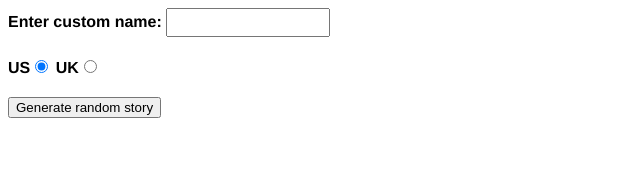
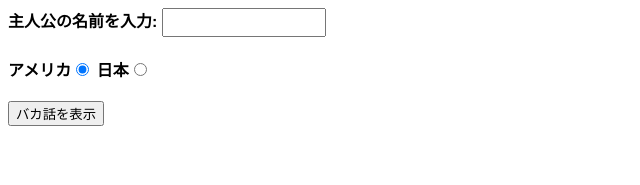
Before and after one commit to houjicha14/github.io, a plain HTML site: page 2020web/week5/silly-story-generator-ja.html in a window 1280 px wide. Shown: the whole page, without its empty margins (0-640 px from the left). Drawn offline with Linux system fonts and the light colour scheme.

Commit message:
Update silly-story-generator-ja.html

```diff
--- a/2020web/week5/silly-story-generator-ja.html
+++ b/2020web/week5/silly-story-generator-ja.html
@@ -39,18 +39,18 @@
 
   <body>
     <div>
-      <label for="customname">Enter custom name:</label>
+      <label for="customname">主人公の名前を入力:</label>
       <input id="customname" type="text" placeholder="">
     </div>
     <div>
-      <label for="us">US</label><input id="us" type="radio" name="ukus" value="us" checked>
-      <label for="uk">UK</label><input id="uk" type="radio" name="ukus" value="uk">
+      <label for="us">アメリカ</label><input id="us" type="radio" name="usjp" value="us" checked>
+      <label for="jp">日本</label><input id="jp" type="radio" name="usjp" value="jp">
     </div>
     <div>
-      <button class="randomize">Generate random story</button>
+      <button class="randomize">バカ話を表示</button>
     </div>
     <!-- Thanks a lot to Willy Aguirre for his help with the code for this assessment -->
     <p class="story"></p>
-    <script src="main.js"></script>
+    <script src="main-ja.js"></script>
   </body>
 </html>
```
